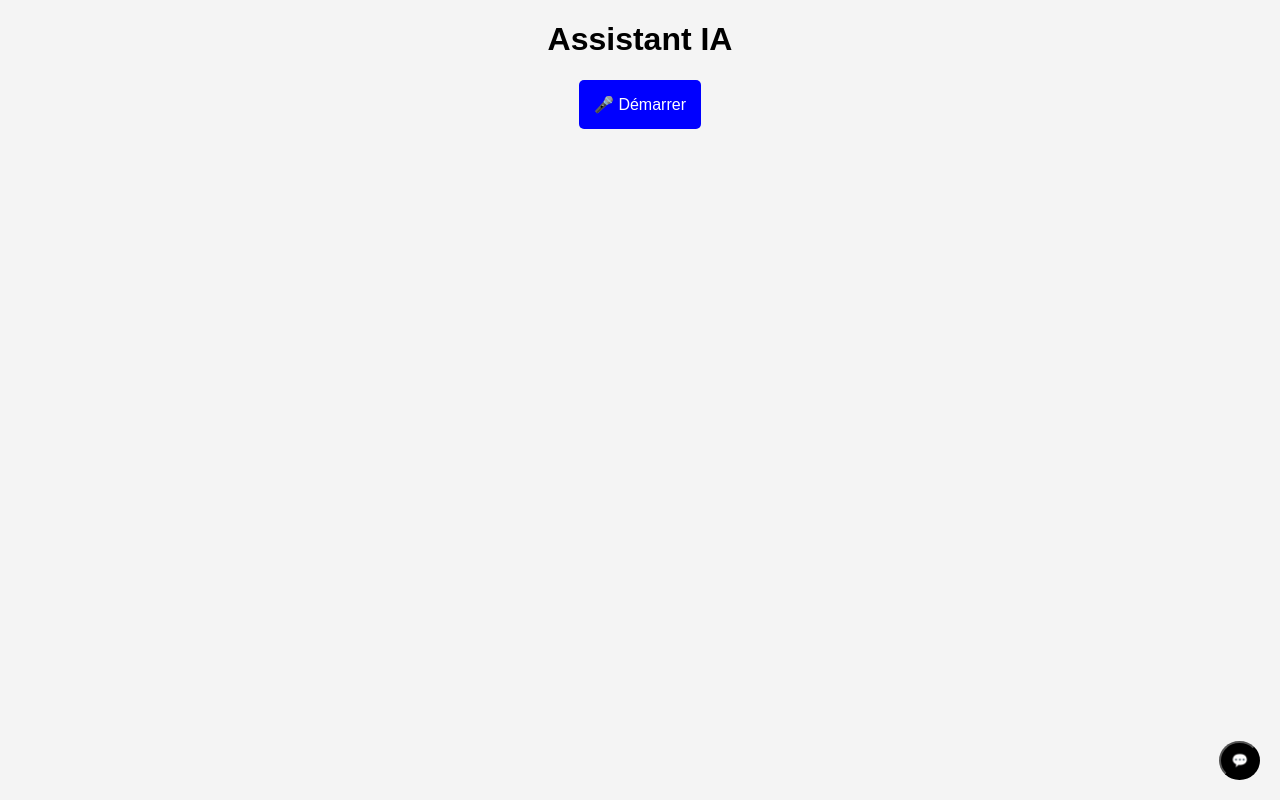
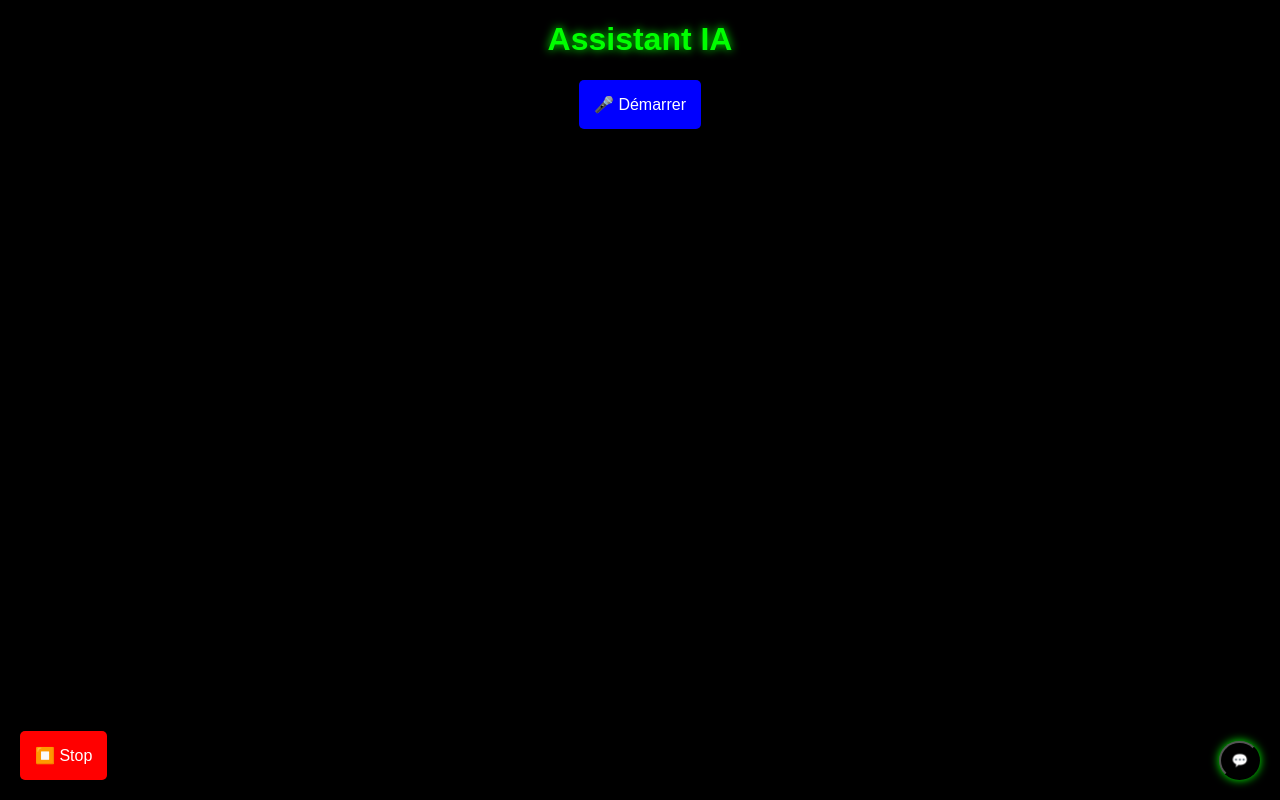
Before and after one commit to Tafita-Rtm2/assistancevocal, a website: page public/index.html in a window 1280 px wide. Drawn offline with Linux system fonts and the light colour scheme.

Commit message:
Update index.html

```diff
--- a/public/index.html
+++ b/public/index.html
@@ -5,17 +5,35 @@
     <meta name="viewport" content="width=device-width, initial-scale=1.0">
     <title>Assistant IA</title>
     <style>
-        body { font-family: Arial, sans-serif; text-align: center; background: #f4f4f4; }
-        #controlBtn { padding: 15px; font-size: 16px; border: none; border-radius: 5px; background: blue; color: white; cursor: pointer; }
-        #chatBox { display: none; position: fixed; bottom: 10px; right: 10px; width: 300px; height: 400px; background: white; border-radius: 10px; padding: 10px; box-shadow: 0px 0px 10px gray; }
-        #chatMessages { height: 80%; overflow-y: auto; text-align: left; }
+        body { font-family: Arial, sans-serif; background: black; color: lime; text-align: center; }
+        h1 { text-shadow: 0px 0px 10px lime; }
+
+        #controlBtn, #stopBtn {
+            padding: 15px; font-size: 16px; border: none; border-radius: 5px;
+            cursor: pointer; color: white; transition: 0.3s;
+        }
+        #controlBtn { background: blue; }
+        #stopBtn { background: red; position: fixed; bottom: 20px; left: 20px; }
+
+        #chatBox {
+            display: none; position: fixed; bottom: 10px; right: 10px; width: 300px;
+            height: 400px; background: rgba(0, 0, 0, 0.9); border-radius: 10px;
+            padding: 10px; box-shadow: 0px 0px 10px lime; overflow: hidden;
+        }
+        #chatMessages { height: 80%; overflow-y: auto; text-align: left; color: white; }
         #typingIndicator { display: none; font-style: italic; color: gray; }
-        #toggleChat { position: fixed; bottom: 20px; right: 20px; background: black; color: white; padding: 10px; border-radius: 50%; cursor: pointer; }
+
+        #toggleChat {
+            position: fixed; bottom: 20px; right: 20px; background: black;
+            color: white; padding: 10px; border-radius: 50%; cursor: pointer;
+            box-shadow: 0px 0px 10px lime;
+        }
     </style>
 </head>
 <body>
     <h1>Assistant IA</h1>
     <button id="controlBtn">🎤 Démarrer</button>
+    <button id="stopBtn">⏹️ Stop</button>
     <div id="typingIndicator">⏳ L'IA réfléchit...</div>
     <button id="toggleChat">💬</button>
 
```
